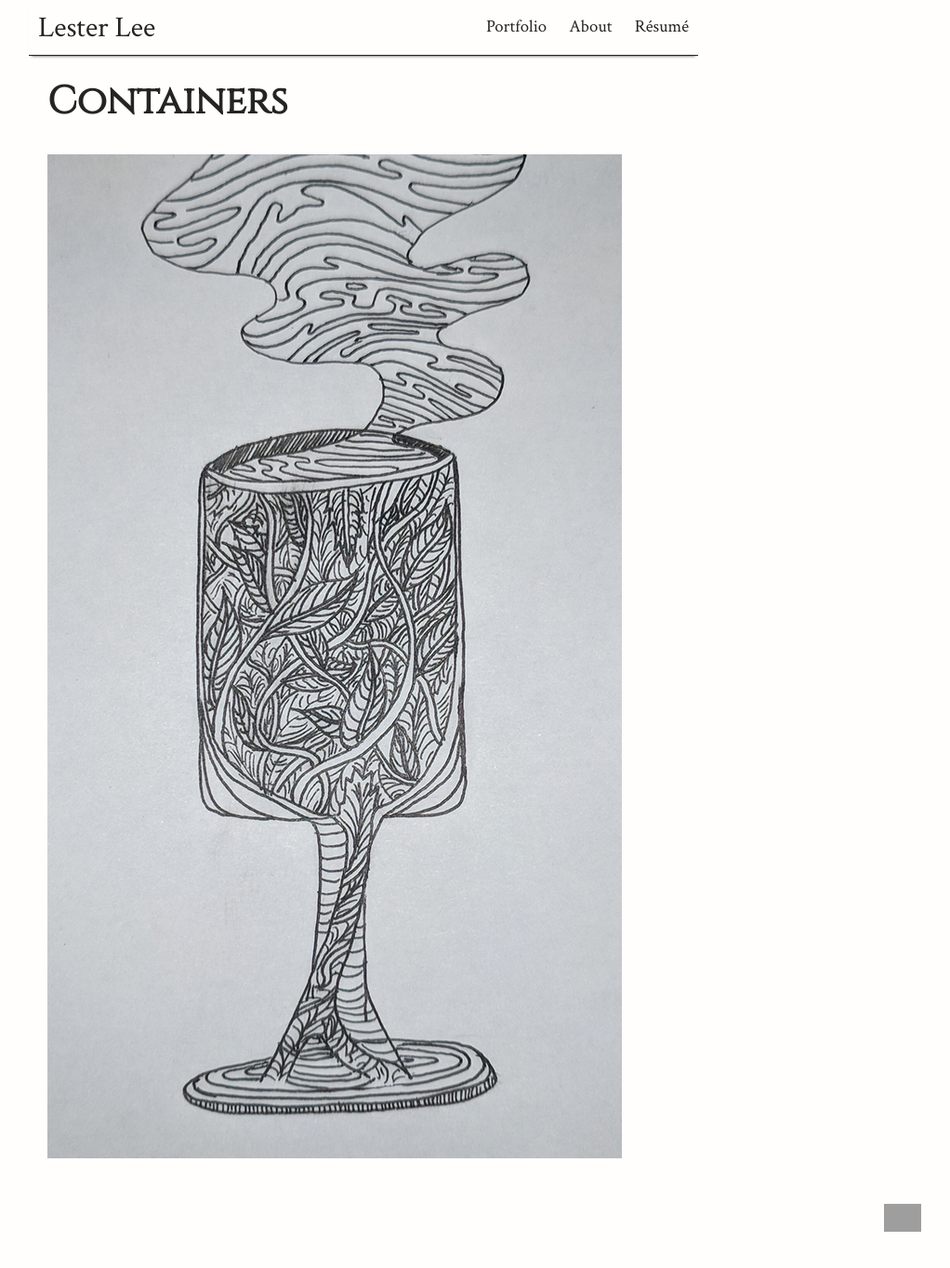
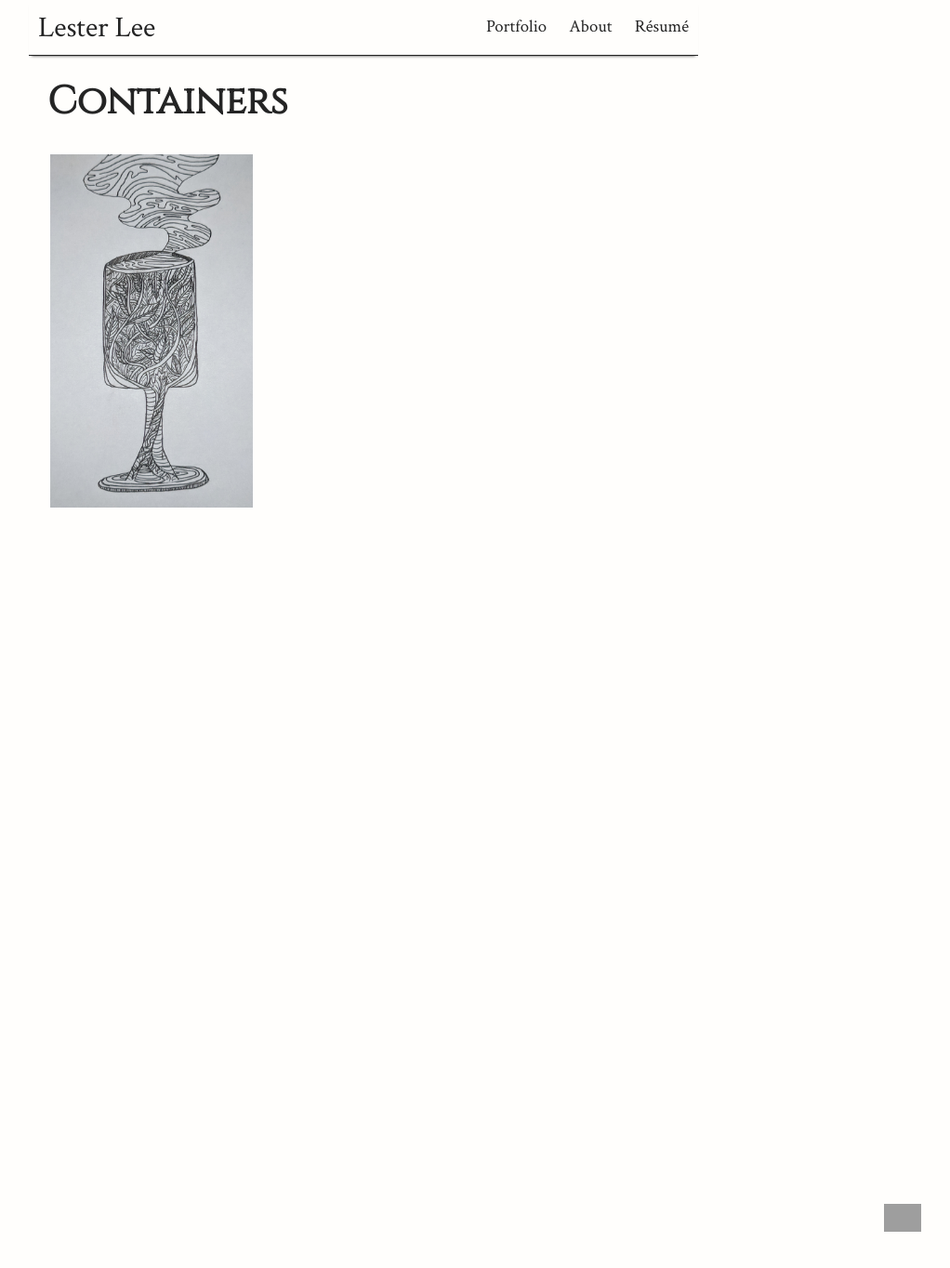
Before and after one commit to lester-lee/lester-lee.github.io, a Jekyll site: the page built from works/containers.html, in a window 1280 px wide and 1375 px high. Shown: the top 1364 px of the window at 93% size, without its empty margins (249-1271 px from the left). Built offline with Jekyll 4.4.1, drawn with Linux system fonts in a browser that asks for light colours; grey boxes are pictures that could not be loaded.

Commit message:
replaced masonry with salvattore

```diff
--- a/_data/lines.yml
+++ b/_data/lines.yml
@@ -14,3 +14,5 @@
   url: trash_compactor.png
 - name: untitled
   url: flowerbed.png
+- name: untitled
+  url: face.png
--- a/_includes/gallery.html
+++ b/_includes/gallery.html
@@ -1,5 +1,5 @@
 <h1>{{ include.name }}</h1>
-<ul id="gallery-container">
+<ul id="gallery-container" data-columns>
   {% for work in include.data %}
   <li>
     <img data-idx="{{ forloop.index }}" src="{{ site.baseurl }}/assets/works/{{ include.folder }}/{{ work.url }}" alt="{{ work.desc }}">
@@ -12,3 +12,4 @@
 {% if page.photoswipe %} {% include photoswipe.html %} {% endif %}
 
 <script src="{{ site.baseurl }}/js/portfolio.js"></script>
+<script src="{{ site.baseurl }}/js/salvattore.min.js"></script>
--- a/css/portfolio.scss
+++ b/css/portfolio.scss
@@ -249,6 +249,18 @@ p, .text-list li {
       cursor: pointer;
     }
   }
+  &[data-columns]::before {
+	  content: '3 .column.size-1of3';
+  }
+  .column { float: left; }
+  .size-1of3 {
+    width: 32%;
+    margin: 0 .5%;
+  }
+  img { max-width: 100%; }
+  p {
+    display: none;
+  }
 }
 
 /*
```
Also changed, not shown: js/salvattore.min.js (added).
